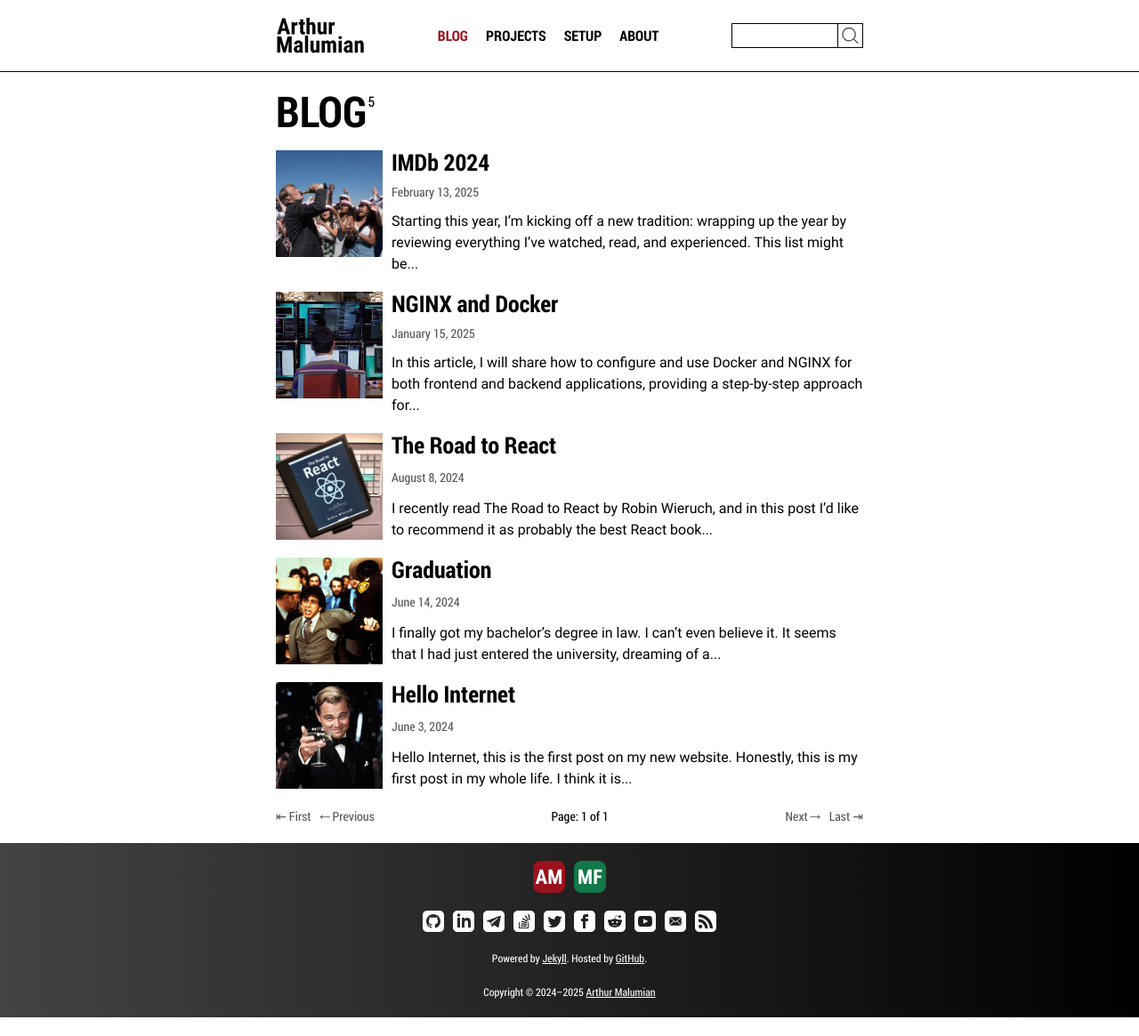
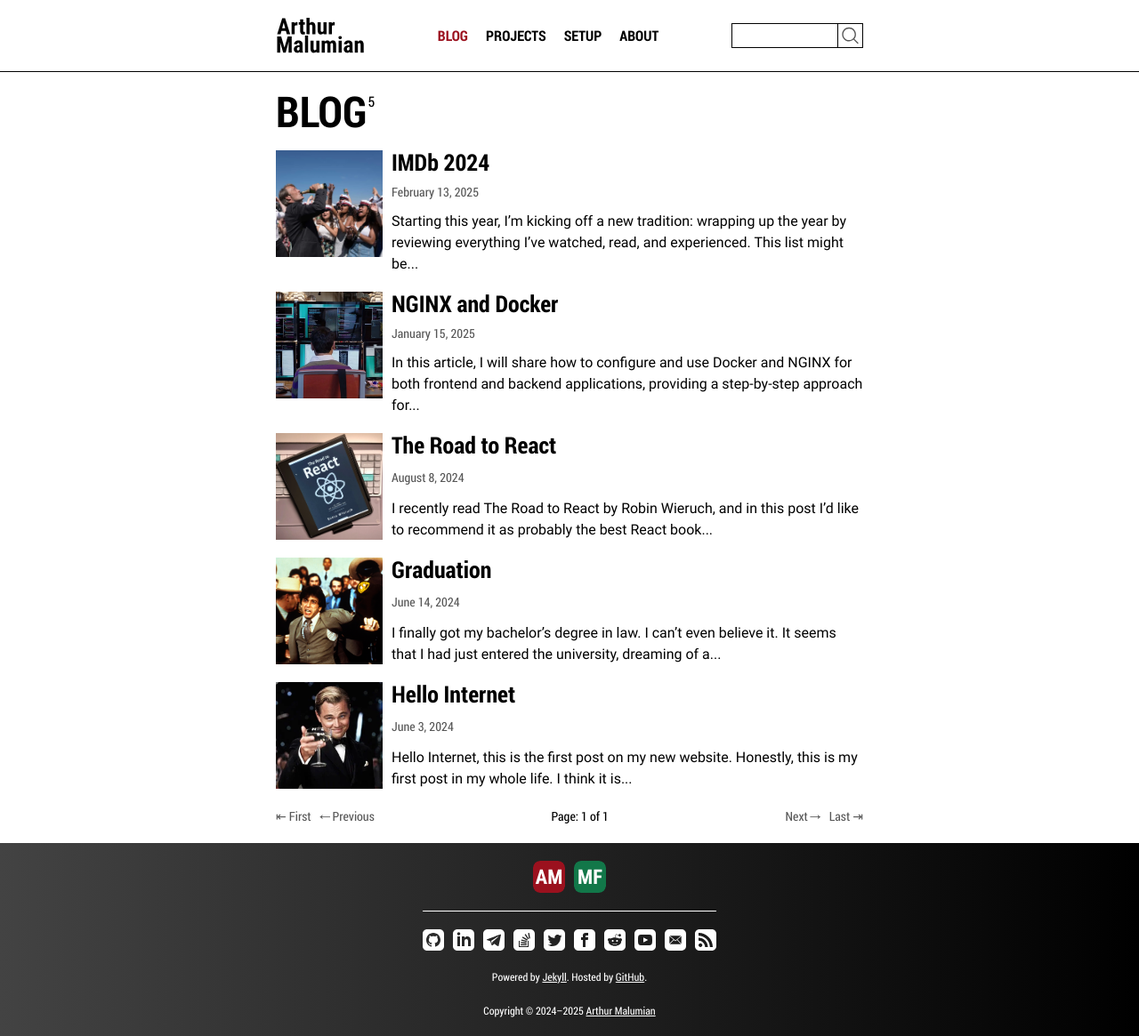
Before and after one commit to amalumian/www.malumian.dev, a Jekyll site: the page built from index.html, in a window 1280 px wide. Shown: the whole page at 89% size. Built offline with Jekyll 4.4.1, drawn with Linux system fonts in a browser that asks for light colours; the list of posts is cut into pages by our own code; before the commit the page ends 1144 px from its top, so only the background shows below that.

Commit message:
Update footer styles

```diff
--- a/_includes/footer.html
+++ b/_includes/footer.html
@@ -15,7 +15,7 @@
       </li>
       {% endfor %}
     </ul>
-    <ul class="footer__list">
+    <ul class="footer__list footer__list_socials">
       {% for item in site.data.links %}
       <li class="footer__item">
         <a
--- a/_sass/layouts/_footer.scss
+++ b/_sass/layouts/_footer.scss
@@ -21,6 +21,11 @@
     margin-left: 0;
 
     list-style: none;
+
+    &_socials {
+      border-top: 0.1rem solid $color-white;
+      padding-top: 2rem;
+    }
   }
 
   &__item {
```
